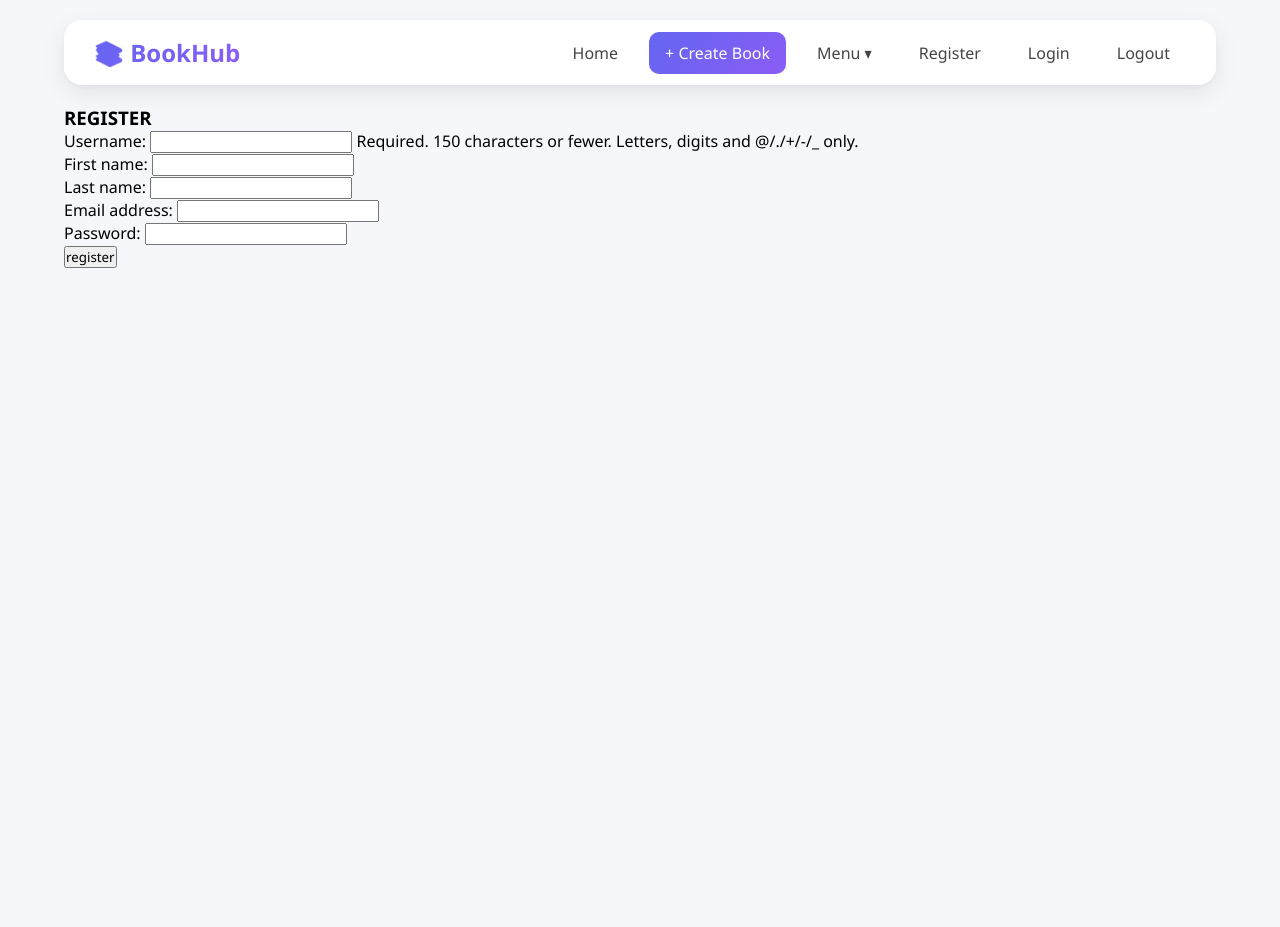
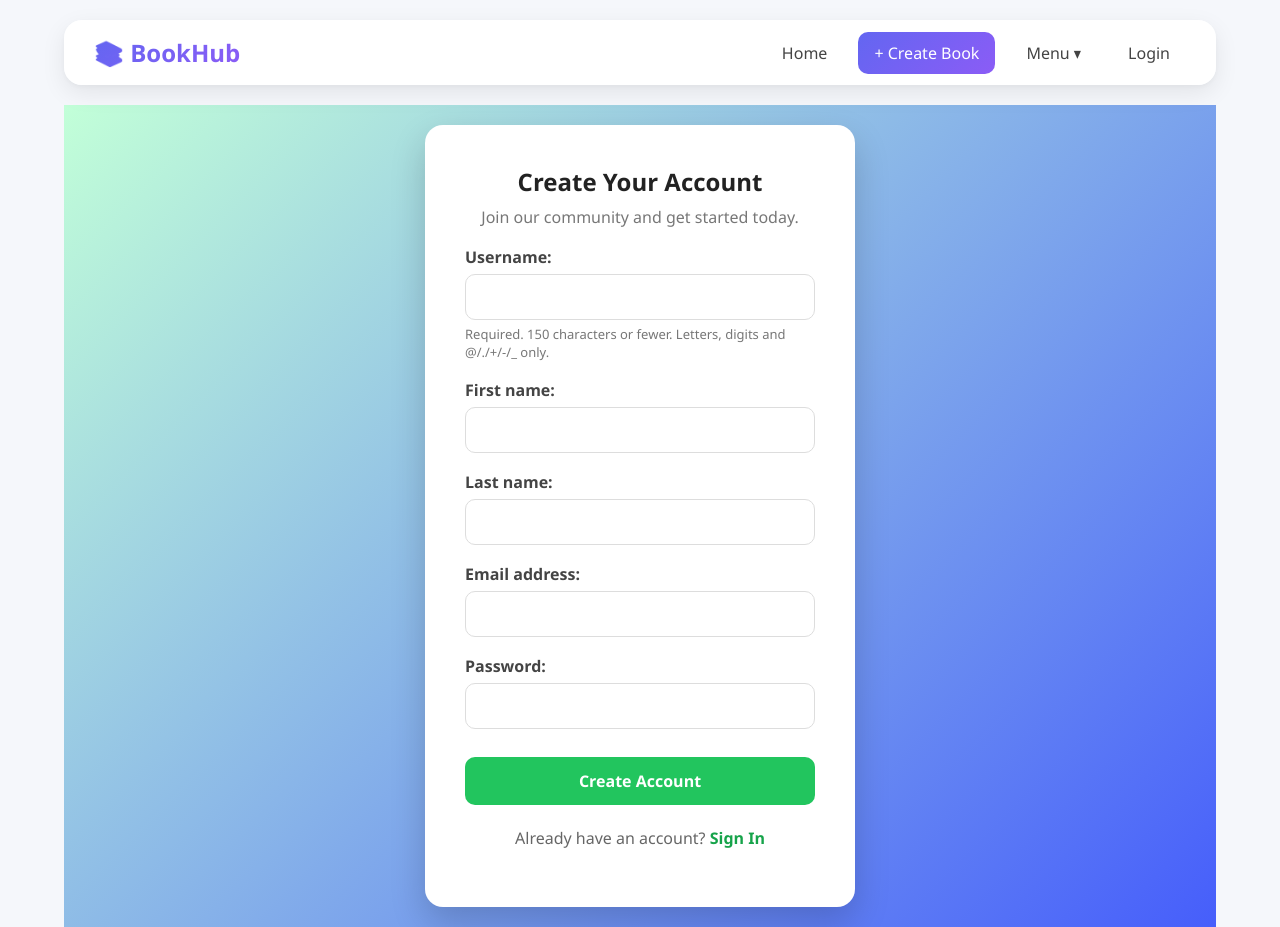
Before and after one commit to abotirbek/Django_Library, a Django app: page /accounts/register/ in a window 1280 px wide. Before the commit the page ends 268 px from the top, so only its background shows below. Run offline with Django 5.2, Linux system fonts and the light colour scheme.

Commit message:
Enhanced HTML and CSS codes for login and register pages

```diff
--- a/templates/accounts/register.html
+++ b/templates/accounts/register.html
@@ -1,12 +1,146 @@
 {% extends 'base.html' %}
 {% block content %}
 
-<h3> REGISTER </h3>
+<style>
+    * {
+        box-sizing: border-box;
+    }
 
-<form method="POSt">
-    {% csrf_token %}
-    <p> {{ form.as_p}} </p>
-    <button type="submit">register</button>
-</form>
+    body {
+        margin: 0;
+    }
+
+    .register-container {
+        display: flex;
+        justify-content: center;
+        align-items: center;
+        min-height: 90vh;
+        background: linear-gradient(135deg, #c2ffd8, #465efb);
+        padding: 20px;
+    }
+
+    .register-card {
+        width: 430px;
+        background: #fff;
+        padding: 40px;
+        border-radius: 18px;
+        box-shadow: 0 15px 35px rgba(0, 0, 0, 0.18);
+        transition: transform .3s ease;
+    }
+
+    .register-card:hover {
+        transform: translateY(-4px);
+    }
+
+    .register-card h2 {
+        text-align: center;
+        margin-bottom: 8px;
+        color: #222;
+    }
+
+    .subtitle {
+        text-align: center;
+        color: #777;
+        margin-bottom: 30px;
+    }
+
+    .register-card p {
+        margin-bottom: 18px;
+    }
+
+    .register-card label {
+        display: block;
+        font-weight: 600;
+        margin-bottom: 6px;
+        color: #444;
+    }
+
+    .register-card input {
+        width: 100%;
+        padding: 12px;
+        border: 1px solid #ddd;
+        border-radius: 10px;
+        font-size: 15px;
+        transition: .25s;
+    }
+
+    .register-card input:focus {
+        border-color: #22c55e;
+        box-shadow: 0 0 0 3px rgba(34,197,94,.2);
+        outline: none;
+    }
+
+    .register-btn {
+        width: 100%;
+        padding: 13px;
+        margin-top: 10px;
+        border: none;
+        border-radius: 10px;
+        background: #22c55e;
+        color: white;
+        font-size: 16px;
+        font-weight: bold;
+        cursor: pointer;
+        transition: .3s;
+    }
+
+    .register-btn:hover {
+        background: #16a34a;
+    }
+
+    .login-text {
+        margin-top: 22px;
+        text-align: center;
+        color: #666;
+    }
+
+    .login-text a {
+        color: #16a34a;
+        font-weight: bold;
+        text-decoration: none;
+    }
+
+    .login-text a:hover {
+        text-decoration: underline;
+    }
+
+    .helptext {
+        display: block;
+        margin-top: 5px;
+        font-size: 13px;
+        color: #777;
+    }
+
+    .errorlist {
+        color: #dc2626;
+        list-style: none;
+        padding: 0;
+        margin: 5px 0 10px;
+        font-size: 14px;
+    }
+</style>
+
+<div class="register-container">
+    <div class="register-card">
+        <h2>Create Your Account</h2>
+        <p class="subtitle">
+            Join our community and get started today.
+        </p>
+
+        <form method="POST">
+            {% csrf_token %}
+            {{ form.as_p }}
+
+            <button type="submit" class="register-btn">
+                Create Account
+            </button>
+        </form>
+
+        <p class="login-text">
+            Already have an account?
+            <a href="{% url 'login' %}">Sign In</a>
+        </p>
+    </div>
+</div>
 
 {% endblock %}
--- a/templates/base.html
+++ b/templates/base.html
@@ -194,15 +194,15 @@
 
             </li>
 
+            {% if request.user.is_authenticated %}
             <li>
-                <a href="{% url 'register' %}">Register</a>
+                <a href="{% url 'logout' %}">Logout</a>
             </li>
+            {% else %}
             <li>
                 <a href="{% url 'login' %}">Login</a>
             </li>
-            <li>
-                <a href="{% url 'logout' %}">Logout</a>
-            </li>
+            {% endif %}
 
         </ul>
 
```
Also changed, not shown: templates/accounts/login.html (+95 -6 lines).
